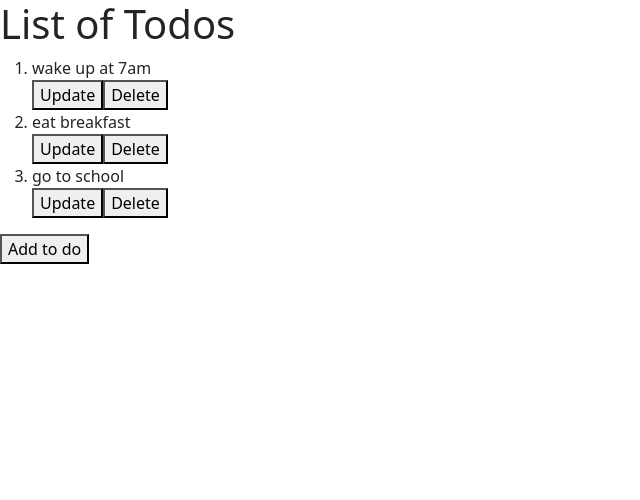
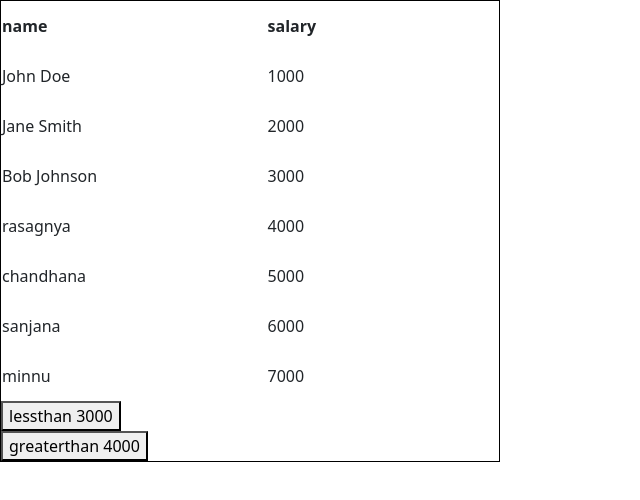
Before and after one commit to rasagnyaa/reactrepo, a React (Create React App) app: page / in a window 1280 px wide. Shown: the top 500 px of the page, without its empty margins (0-640 px from the left). Built offline with nearby package versions, Linux system fonts and the light colour scheme.

Commit message:
task done

```diff
--- a/src/App.css
+++ b/src/App.css
@@ -1,10 +1,10 @@
-/* table,td,th,tr{
+table,td,th,tr{
   border: 1px solid black;
- width: 100px;
+ width: 500px;
   height: 50px;
   border-collapse: collapse;
-} */
- .div1{
+}
+ /* .div1{
   height: 200px;
   width: 200px;
   border: 1px solid  darkblue;
@@ -17,12 +17,12 @@
   width: 200px;
   border: 1px solid cadetblue;
   /* border-radius: 100px; */
-  margin-top: 20px;
+  /* margin-top: 20px;
   margin-left: 700px;
   background-color: cadetblue;
 
- }
- .div3{
+ } */
+ /* .div3{
   height: 200px;
   width: 600px;
   border: 1px solid crimson;
@@ -31,9 +31,9 @@
   background-color: crimson;
  }
  .div4{
-  /* height: 200px; */
+
   width: 700px;
   border: 1px solid rebeccapurple;
   margin-top: 30px;
   margin-left: 500px;
- }
+ } */
--- a/src/App.js
+++ b/src/App.js
@@ -1,5 +1,6 @@
 import './App.css';
-import TodosClassComponent from './Components/classComponents/todos/todos';
+import ListOfEmployees from './Components/classComponents/employestask-june20/listofemps';
+//import TodosClassComponent from './Components/classComponents/todos/todos';
 //import ButtonComponentClass from './Components/classComponents/buttonclass/button';
 
 
@@ -8,7 +9,8 @@ function App() {
     <div className="App">
 {/* <PropExample name="rasagnya" city="hyd" gender="female"/> */}
 {/* <ButtonComponentClass/>      */}
-<TodosClassComponent/>
+{/* <TodosClassComponent/> */}
+<ListOfEmployees/>
   </div>
   );
 }
--- /dev/null
+++ b/src/Components/classComponents/employestask-june20/listofemps.jsx
@@ -0,0 +1,67 @@
+import { Component } from "react";
+
+
+
+class ListOfEmployees extends Component{
+    state = {
+        employees: [
+          { name: 'John Doe',  salary:1000 },
+          { name: 'Jane Smith',  salary:2000  },
+          { name: 'Bob Johnson',salary:3000  },
+          { name: 'rasagnya',salary:4000  },
+          { name: 'chandhana',salary:5000  },
+          { name: 'sanjana',salary:6000  },
+          { name: 'minnu',salary:7000  },
+        ]
+      };
+    lessthanHandler=(value)=>{
+       let newArr=this.state.employees.filter((eachsalary)=>{
+        return eachsalary.salary < value
+       })
+       this.setState({
+        employees:newArr
+       })
+    }
+ greaterthanHandler=(value)=>{
+    let newArr=this.state.employees.filter((eachsalary)=>{
+        return eachsalary.salary > value
+       })
+       this.setState({
+        employees:newArr
+       })
+ }
+
+    render(){
+        return(
+            <table>
+            <tr> <th>name</th>
+            <th>salary</th></tr>
+
+        {
+        this.state.employees.map((eachEmp,array)=>{
+            return(
+           <>
+            <tr>
+             <td>{eachEmp.name}</td>
+
+
+
+             <td>{eachEmp.salary}</td>
+             </tr>
+             </>
+            )
+        })
+
+        }
+
+
+
+
+ <button onClick={()=>this.lessthanHandler(3000)}>lessthan 3000</button>
+ <button onClick={()=>this.greaterthanHandler(4000)}>greaterthan 4000</button>
+
+</table>
+        )
+    }
+}
+export default ListOfEmployees
```
